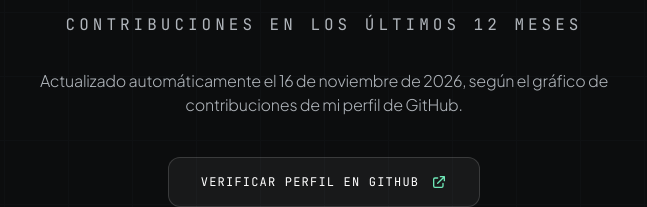
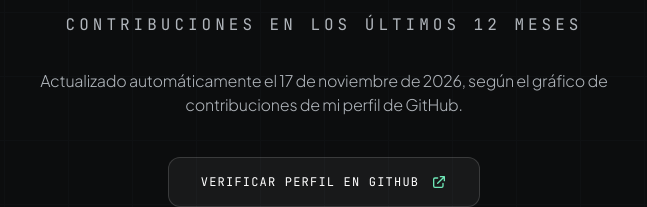
Before and after one commit to GuillermoEstefanPuello/GuillermoEstefanPuello.github.io, a plain HTML site: page index.html in a window 1280 px wide. Shown: the part 2551-2758 px from the top of the page, 316-963 px from the left. Drawn offline with Linux system fonts and the light colour scheme.

```diff
--- a/index.html
+++ b/index.html
@@ -278,7 +278,7 @@
           Contribuciones en los últimos 12 meses
         </p>
 <p class="max-w-xl mx-auto text-neutral-400 font-light text-sm sm:text-base leading-relaxed mb-10">
-          Actualizado automáticamente el <span data-contribs-date>16 de noviembre de 2026</span>, según el gráfico de contribuciones de mi perfil de GitHub.
+          Actualizado automáticamente el <span data-contribs-date>17 de noviembre de 2026</span>, según el gráfico de contribuciones de mi perfil de GitHub.
         </p>
 <a class="inline-flex items-center gap-3 px-8 py-4 rounded-xl bg-white/5 hover:bg-white/10 border border-white/15 text-white font-mono text-xs tracking-widest uppercase transition-all hover:scale-105 group" href="https://github.com/GuillermoEstefanPuello" rel="noopener noreferrer" target="_blank">
 <span>Verificar perfil en GitHub</span>
```
